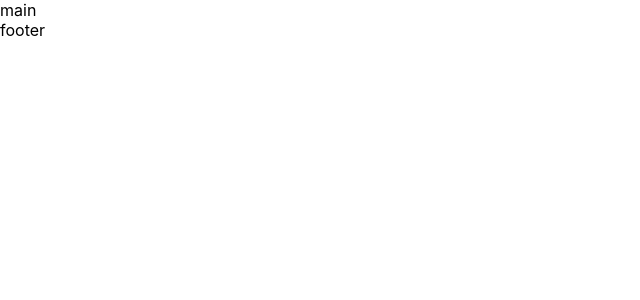
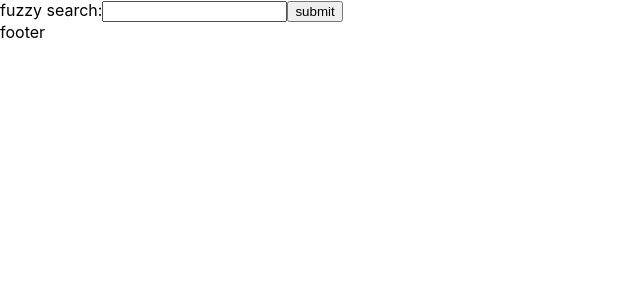
Before and after one commit to dlcoffee/persona-5aq, a Next.js app: page / in a window 1280 px wide. Shown: the top 300 px of the page, without its empty margins (0-640 px from the left). Built offline with nearby package versions, Linux system fonts and the light colour scheme.

Commit message:
search input

```diff
--- a/pages/index.js
+++ b/pages/index.js
@@ -1,6 +1,28 @@
 import Head from 'next/head'
+import { useState } from 'react'
 
-export default function Home() {
+export default function Index() {
+  const [search, setSearch] = useState('')
+  const [results, setResults] = useState([])
+
+  const handleChange = (event) => {
+    setSearch(event.target.value)
+  }
+
+  const runSearch = async (event) => {
+    event.preventDefault()
+
+    const res = await fetch(`/api/search?input=${search}`, {
+      headers: {
+        'Content-Type': 'application/json',
+      },
+      method: 'GET',
+    })
+
+    const response = await res.json()
+    setResults(response)
+  }
+
   return (
     <div>
       <Head>
@@ -8,7 +30,33 @@ export default function Home() {
         <link rel="icon" href="/favicon.ico" />
       </Head>
 
-      <main>main</main>
+      <main>
+        <form onSubmit={runSearch}>
+          <label htmlFor="search">fuzzy search:</label>
+
+          <input
+            type="text"
+            id="search"
+            name="search"
+            value={search}
+            onChange={handleChange}
+          />
+
+          <input type="submit" value="submit" />
+        </form>
+
+        <div>
+          {results.length > 0 && (
+            <ul>
+              {results.map((result, index) => (
+                <li key={index}>
+                  {result.question} | {result.answer}
+                </li>
+              ))}
+            </ul>
+          )}
+        </div>
+      </main>
 
       <footer>footer</footer>
     </div>
```
